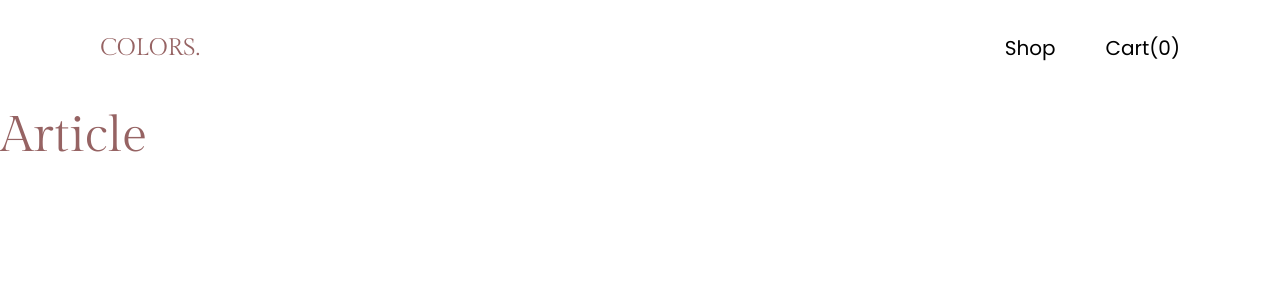
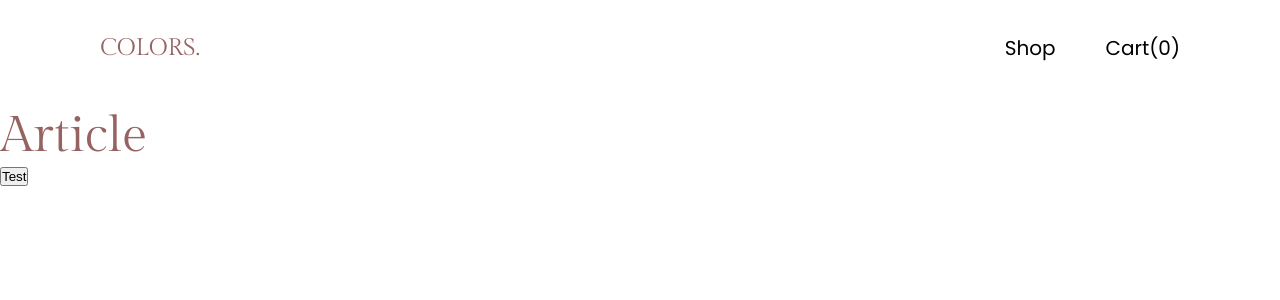
Before and after one commit to Shane99dt/Front-Colors, a React (Create React App) app: page /Articles/1 in a window 1280 px wide. Shown: the top 300 px of the page. Built offline with nearby package versions, Linux system fonts and the light colour scheme.

Commit message:
storagecount

```diff
--- a/src/App.js
+++ b/src/App.js
@@ -7,12 +7,12 @@ import Article from "./pages/Article";
 import Panier from "./pages/Panier";
 import Commandes from "./pages/Commandes";
 import NotFound from "./pages/NotFound";
-import Header from "./components/Header";
+// import Header from "./components/Header";
 
 function App() {
   return (
     <BrowserRouter>
-      <Header/>
+      {/* <Header/> */}
       <Routes>
 
           <Route path="/" element={<Home/>}/>
--- a/src/components/Header.js
+++ b/src/components/Header.js
@@ -1,8 +1,8 @@
 import Nav from "./Nav"
 
-const Header = () => {
+const Header = ({length}) => {
     return <>
-        <Nav/>
+        <Nav length={length}/>
     </>
 }
 
--- a/src/components/Nav.js
+++ b/src/components/Nav.js
@@ -1,22 +1,21 @@
+/* eslint-disable react-hooks/exhaustive-deps */
+
+// import { useEffect, useState } from "react";
 import { Link } from "react-router-dom";
-import { useEffect, useState } from "react";
 
-const Nav = () => {
+const Nav = ({length}) => {
 
-  const [cartQuantity,setCartQuantity] = useState(0)
+//   const [cartQuantity,setCartQuantity] =useState(0)
 
-  const Count = () =>{
-    let test
-    const localArticlesIds= localStorage.getItem("articlesID")
-    if(localArticlesIds){
-      setCartQuantity(JSON.parse(test).length )
-    }
+//   useEffect(() => {
+//     Count()
+// }, []);
 
-  }
-
-  useEffect(()=>{
-    Count()
-  },[])
+//   const Count = ()=>{
+//     if (localStorage.articlesID){
+//     setCartQuantity(JSON.parse(localStorage.getItem("articlesID")).length)
+//     }
+//   }
 
   return (
     <header>
@@ -24,7 +23,7 @@ const Nav = () => {
         <Link className="home-link" to={"/"}>COLORS.</Link>
         <div>
         <Link to={"/Articles"}>Shop</Link>
-        <Link to={"/Panier"}>Cart({cartQuantity})</Link>
+        <Link to={"/Panier"}>Cart({length})</Link>
         </div>
       </nav>
     </header>
--- a/src/pages/Article.js
+++ b/src/pages/Article.js
@@ -1,8 +1,35 @@
 import H1 from "../components/H1"
+import Button from "../components/Button"
+import Header from "../components/Header"
+
+import { useState } from "react"
 
 const Article = () =>{
+
+    const [cartQuantity,setCartQuantity] = useState(0)
+
+    const handleAddClick = () =>{
+        let Ids
+
+        if (localStorage.articlesID){
+            const localArticlesIds= localStorage.getItem("articlesID")
+            Ids = JSON.parse(localArticlesIds)
+        }else{
+           Ids=[]
+        }
+
+        Ids.push(1)
+
+        const stringifiedArticlesIds = JSON.stringify(Ids)
+        localStorage.setItem('articlesID', stringifiedArticlesIds)
+        setCartQuantity(Ids.length)
+    }
+
+
     return <>
+        <Header length={cartQuantity}/>
         <H1>Article</H1>
+        <Button handleClick={handleAddClick} text="Test"/>
     </>
 }
 
```
